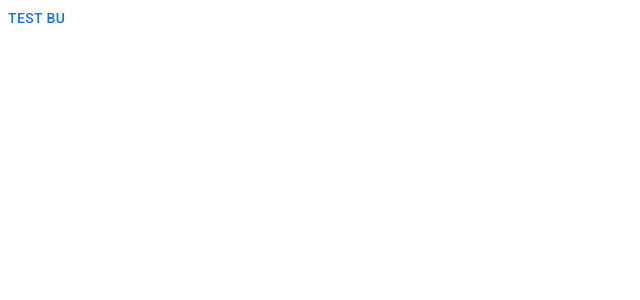
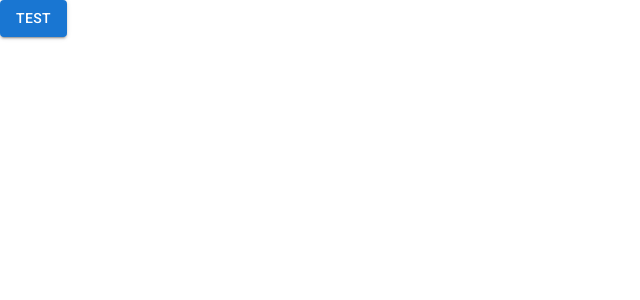
Before and after one commit to VictorSN96/Dashboard, a React (Create React App) app: page /pagina-inicial in a window 1280 px wide. Shown: the top 300 px of the page, without its empty margins (0-640 px from the left). Built offline with nearby package versions, Linux system fonts and the light colour scheme.

Commit message:
feat: Configurando tema no MUI

```diff
--- a/src/routes/index.tsx
+++ b/src/routes/index.tsx
@@ -7,7 +7,7 @@
 
     return(
         <Routes>
-            <Route path="/pagina-inicial" element={<Button> Test Bu </Button>} />
+            <Route path="/pagina-inicial" element={<Button variant='contained' color='primary'> Test </Button>} />
 
             <Route path='*' element={<Navigate to="/pagina-inicial"/>} />
         </Routes>
--- /dev/null
+++ b/src/shared/themes/Light.ts
@@ -0,0 +1,26 @@
+import { createTheme } from '@mui/material';
+import { blue, } from '@mui/material/colors';
+
+
+
+
+export const LightTheme = createTheme ({
+    palette:{
+        primary:{
+            main: blue[700],
+            dark: blue[800] ,
+            light: blue[500],
+            contrastText: '#ffffff',
+        },
+        secondary:{
+            main: blue[500],
+            dark: blue[400] ,
+            light: blue[300],
+            contrastText: '#ffffff',
+        },
+        background:{
+            default: '#f7f6f3' ,
+            paper: '#ffffff',
+        }
+    }
+});
--- a/src/shared/themes/index.ts
+++ b/src/shared/themes/index.ts
@@ -1 +1 @@
-export { };
+export * from './Light';
```
Also changed, not shown: src/App.tsx (+7 -2 lines).
